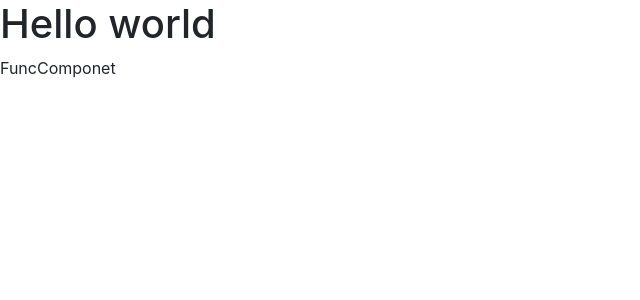
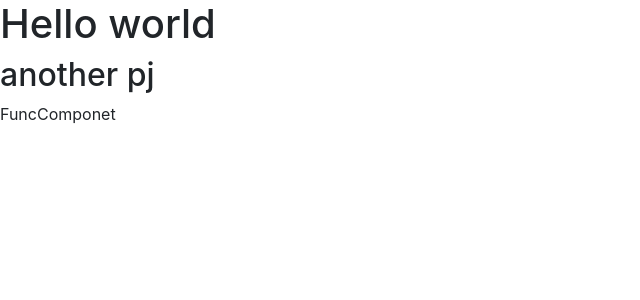
Before and after one commit to Binhbong37/react-class-cp, a React (Create React App) app: page / in a window 1280 px wide. Shown: the top 300 px of the page, without its empty margins (0-640 px from the left). Built offline with nearby package versions, Linux system fonts and the light colour scheme.

Commit message:
Tạo lại file, commit đầu bị hỏng

```diff
--- a/src/App.js
+++ b/src/App.js
@@ -7,6 +7,7 @@ class App extends Component {
         return (
             <div>
                 <h1>Hello world</h1>
+                <h2>another pj</h2>
                 <FuncComponet />
             </div>
         );
```
Also changed, not shown: 1 other file (tests, documents, lock files or other folders).
